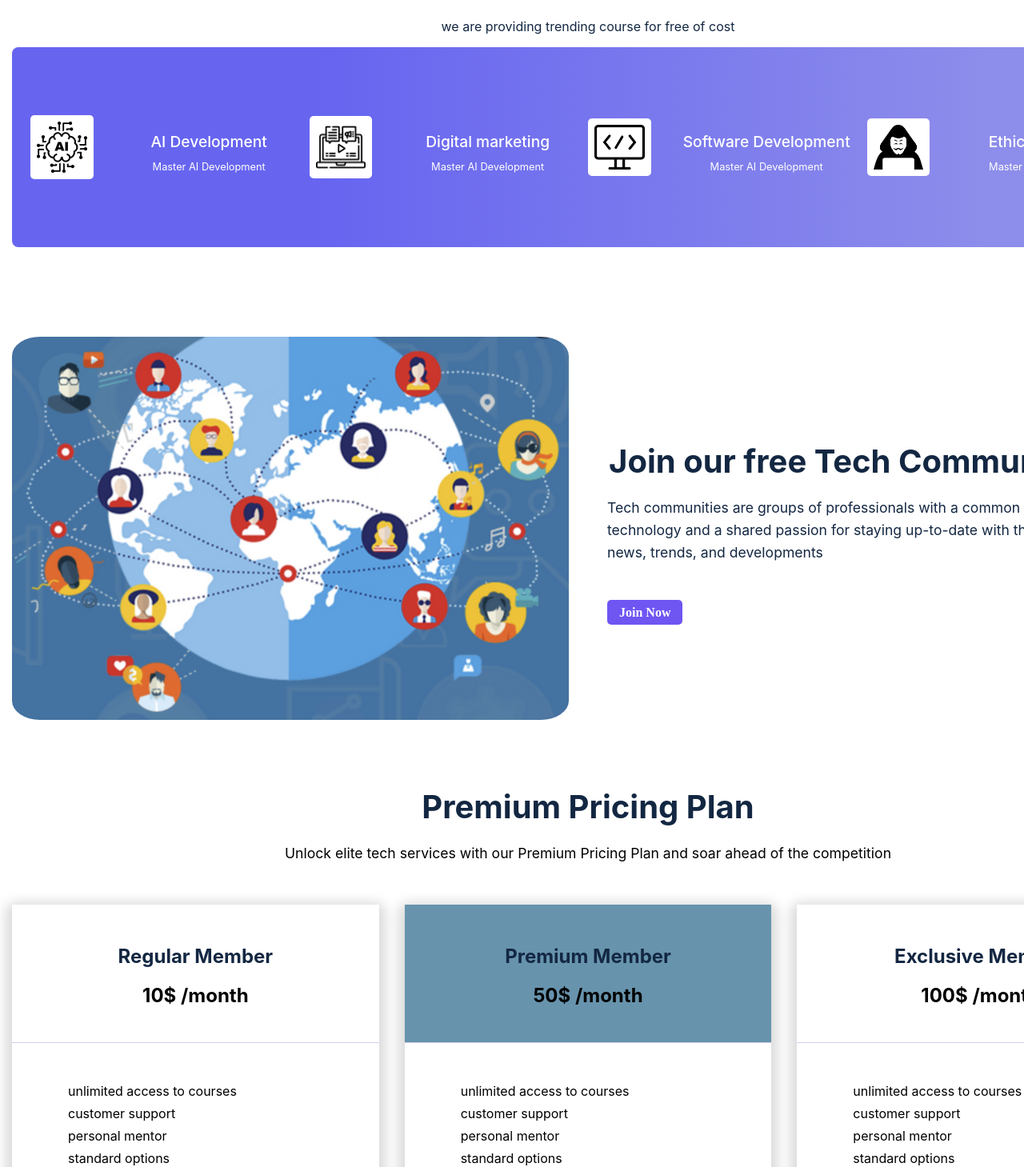
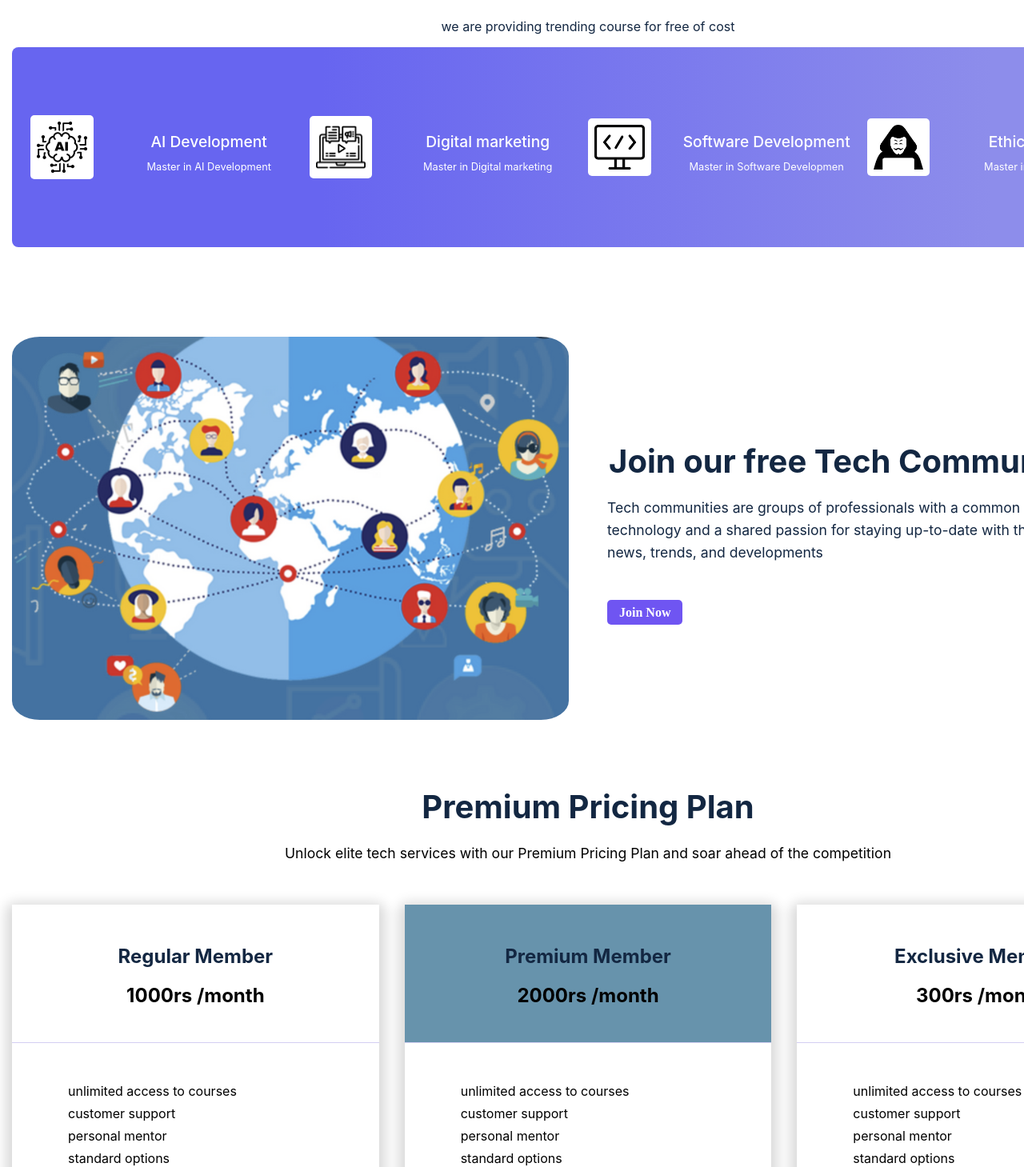
Before and after one commit to vyshnavvb/vbeducation-website, a React (Create React App) app: page / in a window 1280 px wide. Shown: the part 719-2178 px from the top of the page at 80% size. Built offline with nearby package versions, Linux system fonts and the light colour scheme.

Commit message:
data changes

```diff
--- a/src/components/Courses/Courses.js
+++ b/src/components/Courses/Courses.js
@@ -9,22 +9,22 @@ function Courses() {
   const courseData = [
     {
       title: "AI Development",
-      description: "Master AI Development",
+      description: "Master in AI Development",
       image: ai,
     },
     {
       title: "Digital marketing",
-      description: "Master AI Development",
+      description: "Master in Digital marketing",
       image: dg,
     },
     {
       title: "Software Development",
-      description: "Master AI Development",
+      description: "Master in Software Developmen",
       image: sd,
     },
     {
       title: "Ethical Hacking",
-      description: "Master AI Development",
+      description: "Master in Ethical Hacking",
       image: hacker,
     },
   ];
--- a/src/components/Plans/Plans.js
+++ b/src/components/Plans/Plans.js
@@ -5,7 +5,7 @@ function Plans() {
   const planData = [
     {
       title: "Regular Member",
-      price: "10$",
+      price: "1000rs",
       duration: "/month",
       color: "#fff",
       features: [
@@ -18,7 +18,7 @@ function Plans() {
     },
     {
       title: "Premium Member",
-      price: "50$",
+      price: "2000rs",
       duration: "/month",
       color: "#6793AC",
       features: [
@@ -31,7 +31,7 @@ function Plans() {
     },
     {
       title: "Exclusive Member",
-      price: "100$",
+      price: "300rs",
       duration: "/month",
       color: "#fff",
       features: [
```
